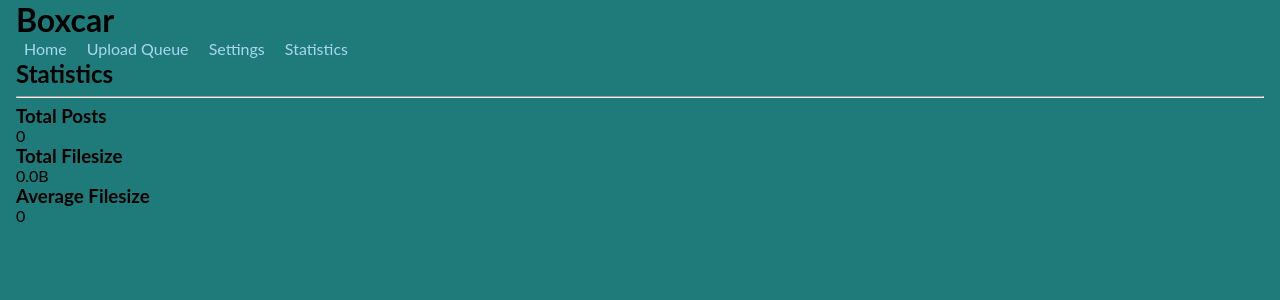
After one commit to cofeefish/boxcar, a Flask app: page /statistics in a window 1280 px wide. The commit adds this page. Shown: the top 300 px of the page. Run offline with Flask 3, Linux system fonts and the light colour scheme; parts of the project's set-up code (start-up, migrations or seed data) failed here and were passed over; some libraries are stand-ins or nearby versions.

Commit message:
statistics page + small fix in settings

```diff
--- a/scripts/database.py
+++ b/scripts/database.py
@@ -417,7 +417,7 @@ def filter_posts(query: str, page: int = 0, num_returned: int = posts_per_page,
 
     post_table.reverse()
     for post_dict in post_table:
-        if len(matched_posts) >= required_posts:
+        if (len(matched_posts) >= required_posts) and (num_returned != -1):
             break
         #load post
         post_obj = post_class.from_dict(post_dict)
--- a/scripts/helpers.py
+++ b/scripts/helpers.py
@@ -86,6 +86,24 @@ def make_thumbnaill(path: str, size:tuple = dimensions , to_link=False, name="",
             return "app context not available"
     return thumbnail_path
 
+#
+def get_statistics():
+    from database import filter_posts
+    posts = filter_posts("", fix_posts=False, num_returned=-1)
+    database_size = sum([post.file_size for post in posts if post.file_size != None])
+    stats = {
+        'total_posts': len(posts),
+        'total_filesize': format_size(str(database_size)),
+        'average_filesize': format_size(str(database_size / len(posts))) if len(posts) > 0 else 0,
+        'total_views': 0,
+        'average_views': 0,
+        'total_score': 0,
+        'average_score': 0,
+        'rating_distribution': {},
+        'tag_summary': {}
+    }
+
+    return stats
 #
 def get_similarity(str1:str, str2:str, match_case=True) -> int:
     '''
--- a/scripts/main.py
+++ b/scripts/main.py
@@ -60,6 +60,9 @@ def reset_setting(setting): return views.reset_setting(setting)
 @app.route('/upload', methods=['GET', "POST"])
 def upload():    return views.upload(request.method, request)
 
+@app.route('/statistics')
+def statistics(): return views.statistics()
+
 ############################################
 
 if __name__ == '__main__':
--- a/scripts/views.py
+++ b/scripts/views.py
@@ -33,6 +33,11 @@ def change_settings(request_obj: Request):
 def reset_setting(setting:str):
     database.set_setting(setting, None)
     return redirect('/settings')
+
+def statistics():
+    helpers.pagechange("statistics page")
+    stats = helpers.get_statistics()
+    return render_template("statistics.html", stats=stats)
 
 ####
 def post(post_id):
@@ -129,7 +134,7 @@ def edit_post(post_id, request_obj: Request):
         else:
             post_trim_in   =  float(marker_times[1])
             post_trim_out  =  float(marker_times[2])
-        if crop_values == None:
+        if (crop_values == None) or (crop_values.strip() == ""):
             crop_x = crop_y = crop_width = crop_height = None
         else:
             crop_x, crop_y, crop_width, crop_height = [int(float(x)) for x in crop_values.split(',')]
--- a/templates/home.html
+++ b/templates/home.html
@@ -12,6 +12,7 @@
                 <a href="/">Home</a>
                 <a href="/queue">Upload Queue</a>
                 <a href="/settings">Settings</a>
+                <a href="/statistics">Statistics</a>
             </menu>
         </nav>
     </header>
--- a/templates/post.html
+++ b/templates/post.html
@@ -11,6 +11,7 @@
                 <a href="/">Home</a>
                 <a href="/queue">Upload Queue</a>
                 <a href="/settings">Settings</a>
+                <a href="/statistics">Statistics</a>
             </menu>
         </nav>
     </header>
--- a/templates/queue.html
+++ b/templates/queue.html
@@ -13,6 +13,7 @@
                 <a href="/">Home</a>
                 <a href="/queue">Upload Queue</a>
                 <a href="/settings">Settings</a>
+                <a href="/statistics">Statistics</a>
             </menu>
         </nav>
     </header>
--- a/templates/settings.html
+++ b/templates/settings.html
@@ -13,6 +13,7 @@
                 <a href="/">Home</a>
                 <a href="/queue">Upload Queue</a>
                 <a href="/settings">Settings</a>
+                <a href="/statistics">Statistics</a>
             </menu>
         </nav>
     </header>
--- /dev/null
+++ b/templates/statistics.html
@@ -0,0 +1,33 @@
+<!DOCTYPE html>
+<html lang="en">
+<head>
+    <link rel="stylesheet" type="text/css" href="/static/styles.css">
+    <link rel="stylesheet" href="https://fonts.googleapis.com/icon?family=Material+Icons">
+    <title>Statistics</title>
+</head>
+<body>
+    <header>
+        <h1 class="left-padded">Boxcar</h1>
+        <nav>
+            <menu class="left-padded">
+                <a href="/">Home</a>
+                <a href="/queue">Upload Queue</a>
+                <a href="/settings">Settings</a>
+                <a href="/statistics">Statistics</a>
+            </menu>
+        </nav>
+    </header>
+    <main class="page-content">
+        <h2>Statistics</h2>
+        <hr>
+        <ol class="statistics-container">
+            <li><h3>Total Posts</h3>
+            <p>{{stats['total_posts']}}</p></li>
+            <li><h3>Total Filesize</h3>
+            <p>{{stats['total_filesize']}}</p></li>
+            <li><h3>Average Filesize</h3>
+            <p>{{stats['average_filesize']}}</p></li>
+        </ol>
+    </main>
+</body>
+</html>
```
